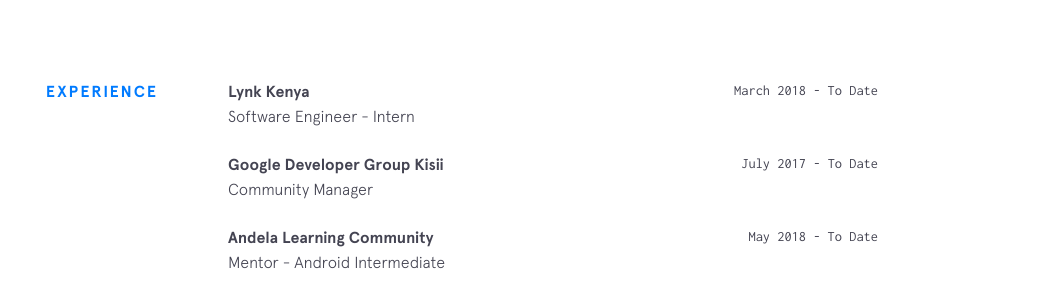
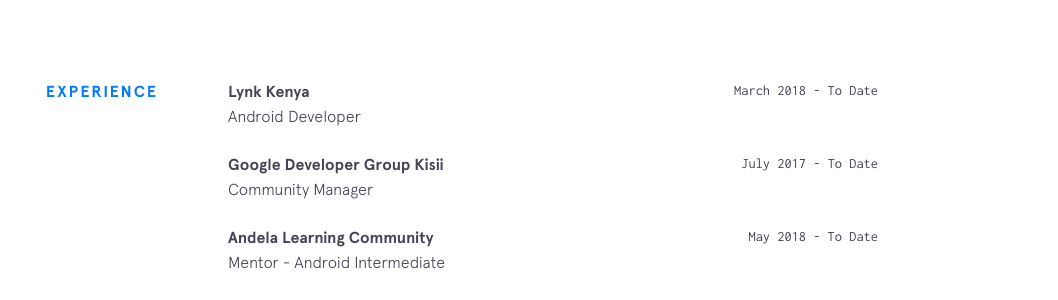
Before and after one commit to Timtech4u/timtech4u.github.io, a Jekyll site: the page built from index.html, in a window 1280 px wide and 900 px high, scrolled down 1708 px. Shown: the part 153-453 px from the top of the window, without its empty margins (222-1280 px from the left). Built offline with Jekyll 4.4.1, drawn with Linux system fonts in a browser that asks for light colours; nearby versions of some CDN libraries.

Commit message:
Update experience.yml

```diff
--- a/_data/experience.yml
+++ b/_data/experience.yml
@@ -1,7 +1,7 @@
 - company: Lynk Kenya
   url: https://lynk.co.ke/
   time: March 2018 - To Date
-  position: Software Engineer - Intern
+  position: Android Developer
 
 - company: Google Developer Group Kisii
   url: https://meetup.com/GDG-Kisii
```
